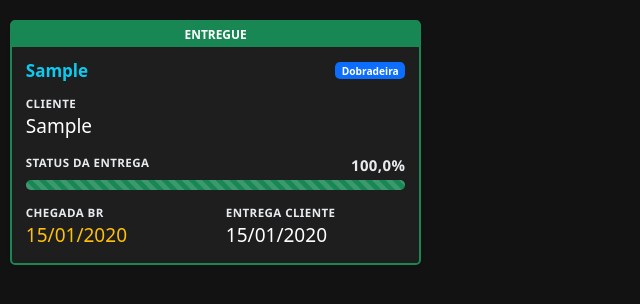
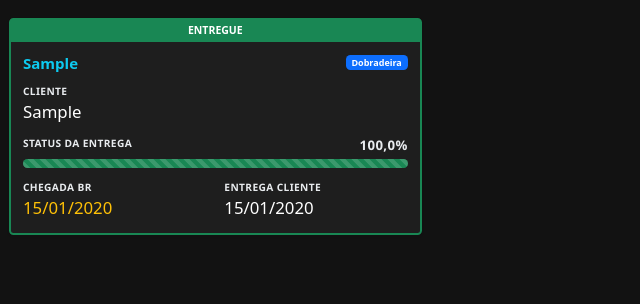
Before and after one commit to mtromel/dashsys, a Django app: page /dashboard/ in a window 1280 px wide. Shown: the top 304 px of the page, without its empty margins (0-640 px from the left). Run offline with Django 5.2, Linux system fonts and the light colour scheme; tables that the repository leaves empty hold one stand-in row (values such as "Sample post").

Commit message:
fix: adjust body zoom level for improved visibility on dashboard

```diff
--- a/dash/templates/dashboard.html
+++ b/dash/templates/dashboard.html
@@ -10,7 +10,7 @@
     <link rel="icon" href="{% static 'img/favicon.ico' %}" type="image/x-icon">
     <link href="https://cdn.jsdelivr.net/npm/bootstrap@5.3.0/dist/css/bootstrap.min.css" rel="stylesheet">
     <style>
-        body { zoom: 85%; background-color: #121212; color: white; } /* Fundo escuro para a TV não cansar a vista */
+        body { zoom: 75%; background-color: #121212; color: white; }
         .card-maquina { background-color: #1e1e1e; border: 1px solid #333; height: 100%; }
         .progress { height: 30px; font-size: 1.1rem; font-weight: bold; }
         .label-maquina { color: #aaa; font-size: 0.8rem; text-transform: uppercase; }
```
